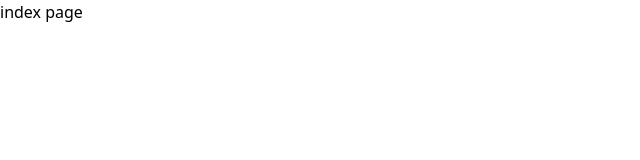
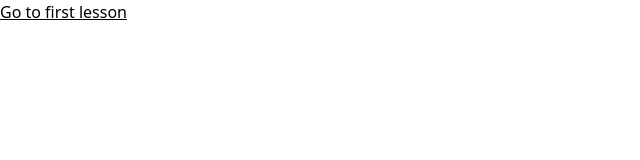
Before and after one commit to alistkov/mastering-nuxt, a Nuxt app: page / in a window 1280 px wide. Shown: the top 160 px of the page, without its empty margins (0-640 px from the left). Built offline with nearby package versions, Linux system fonts and the light colour scheme.

Commit message:
video 36

```diff
--- /dev/null
+++ b/composables/useFirstLesson.ts
@@ -0,0 +1,4 @@
+export const useFirstLesson = () => {
+  const { chapters } = useCourse();
+  return chapters[0].lessons[0];
+}
--- a/pages/course.vue
+++ b/pages/course.vue
@@ -1,20 +1,20 @@
 <script setup lang="ts">
-const { chapters } = useCourse();
+  const { chapters, title } = useCourse();
 
   const resetError = async (error: any) => {
     await navigateTo(
       '/course/chapter/1-chapter-1/lesson/1-introduction-to-typescript-with-vue-js-3'
-  )
+    );
     error.value = null;
   };
 </script>
 
 <template>
+  <div>
     <div class="prose mb-12">
       <h1>
         <span class="font-medium">
-          Course:
-          <span class="font-bold">Mastering Nuxt 3</span>
+          <span class="font-bold">{{ title }}</span>
         </span>
       </h1>
     </div>
@@ -51,9 +51,7 @@
         <NuxtErrorBoundary>
           <NuxtPage />
           <template #error="{ error }">
-            <p>
-              Oh no, something went wrong with the lesson!
-            </p>
+            <p>Oh no, something went wrong with the lesson!</p>
             <p>
               <code>{{ error }}</code>
             </p>
@@ -69,6 +67,7 @@
         </NuxtErrorBoundary>
       </div>
     </div>
+  </div>
 </template>
 
 <style scoped></style>
--- a/pages/index.vue
+++ b/pages/index.vue
@@ -1,11 +1,11 @@
-<script setup lang='ts'>
-
+<script setup lang="ts">
+  const firstLesson = useFirstLesson();
 </script>
 
 <template>
-  <div>index page</div>
+  <NuxtLink class="underline font-medium" :href="firstLesson.path">
+    Go to first lesson
+  </NuxtLink>
 </template>
 
-<style scoped>
-
-</style>
+<style scoped></style>
--- /dev/null
+++ b/pages/login.vue
@@ -0,0 +1,14 @@
+<template>
+  <div class="prose w-full max-w-2xl h-9">
+    <h1>Log in to {{ title }}</h1>
+    <button
+      class="bg-blue-500 text-white font-bold py-2 px-4 rounded"
+    >
+      Log in with Github
+    </button>
+  </div>
+</template>
+
+<script setup lang="ts">
+const { title } = useCourse();
+</script>
```
Lines whose indentation alone changed are shown as unchanged.
